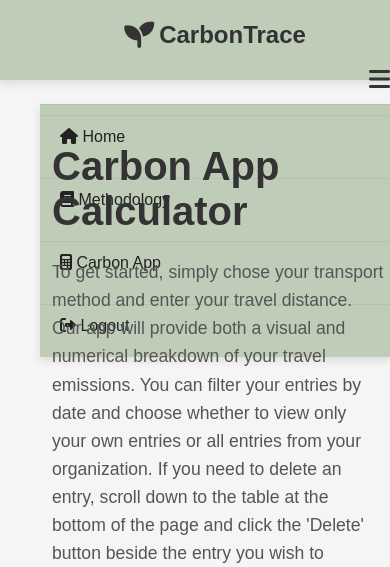
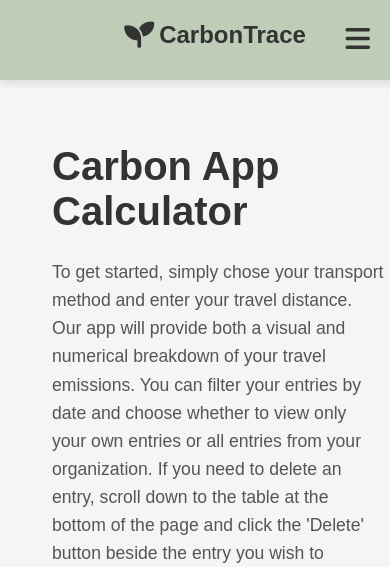
Before and after one commit to KimAlexanderAntonsen/FOR19, a Flask app: page /carbon_app in a window 390 px wide. Shown: the top 567 px of the page. Run offline with Flask 2, Linux system fonts and the light colour scheme; the visitor is signed in with stand-in values (Sample User, id 1); some libraries are stand-ins or nearby versions.

Commit message:
fixed navbar in mobileview

```diff
--- a/capp/static/custom.css
+++ b/capp/static/custom.css
@@ -571,29 +571,43 @@
   }
 
   .nav-toggle {
-    display: block;
-    margin-left: auto;
-    padding-top: 6px;
+    position: absolute;
+    top: 24px;
+    right: 20px;
+    font-size: 28px;
+    color: #333;
+    cursor: pointer;
+    z-index: 1100;
+    display: block; /* Sørg for at det vises */
   }
 
+
   .nav-links {
-    display: none;
+    overflow: hidden;
+    max-height: 0;
+    transition: all 0.3s ease;
     flex-direction: column;
-    width: 100%;
+    position: absolute;
+    top: 60px;
+    left: 0;
+    right: 0;
     background-color: #bfccb7;
-    box-shadow: 0 4px 8px rgba(0, 0, 0, 0.1);
-    border-top: 1px solid rgba(0, 0, 0, 0.05);
-    padding: 10px 0;
-    margin-top: 10px;
+    padding: 0 1rem;
+    z-index: 1000;
+    gap: 0 !important;
   }
 
   .nav-links.active {
-    display: flex;
+    max-height: 300px; /* eller høy nok for alle linkene */
+    padding: 1rem;
   }
 
+
   .nav-links a {
+    display: block;
     width: 100%;
     padding: 12px 20px;
+    box-sizing: border-box;
     text-align: left;
     border-top: 1px solid rgba(0, 0, 0, 0.05);
     font-size: 16px;
@@ -614,10 +628,12 @@
   flex-wrap: nowrap;
 }
 
-.nav-links {
-  display: flex;
-  gap: 20px;
-  margin-left: auto;
+@media (min-width: 769px) {
+  .nav-links {
+    display: flex;
+    gap: 20px;
+    margin-left: auto;
+  }
 }
 
 .button-group {
--- a/capp/static/js/main.js
+++ b/capp/static/js/main.js
@@ -1,18 +1,17 @@
-document.addEventListener("DOMContentLoaded", function () {
+document.addEventListener("DOMContentLoaded", () => {
     const toggleBtn = document.getElementById("nav-toggle");
     const navLinks = document.getElementById("nav-links");
 
-    if (toggleBtn && navLinks) {
-        // Toggle the "active" class on the nav-links when the toggle button is clicked
+    // Toggle meny på klikk
     toggleBtn.addEventListener("click", () => {
       navLinks.classList.toggle("active");
     });
 
-        // Close the menu when a link is clicked
-        navLinks.querySelectorAll("a").forEach(link => {
-            link.addEventListener("click", () => {
+    // Fjern .active hvis skjermen blir bredere enn 768px
+    window.addEventListener("resize", () => {
+      if (window.innerWidth > 768 && navLinks.classList.contains("active")) {
         navLinks.classList.remove("active");
+        console.log("Removed .active on resize >768px");
+      }
     });
   });
-    }
-});
```
Lines whose indentation alone changed are shown as unchanged.
